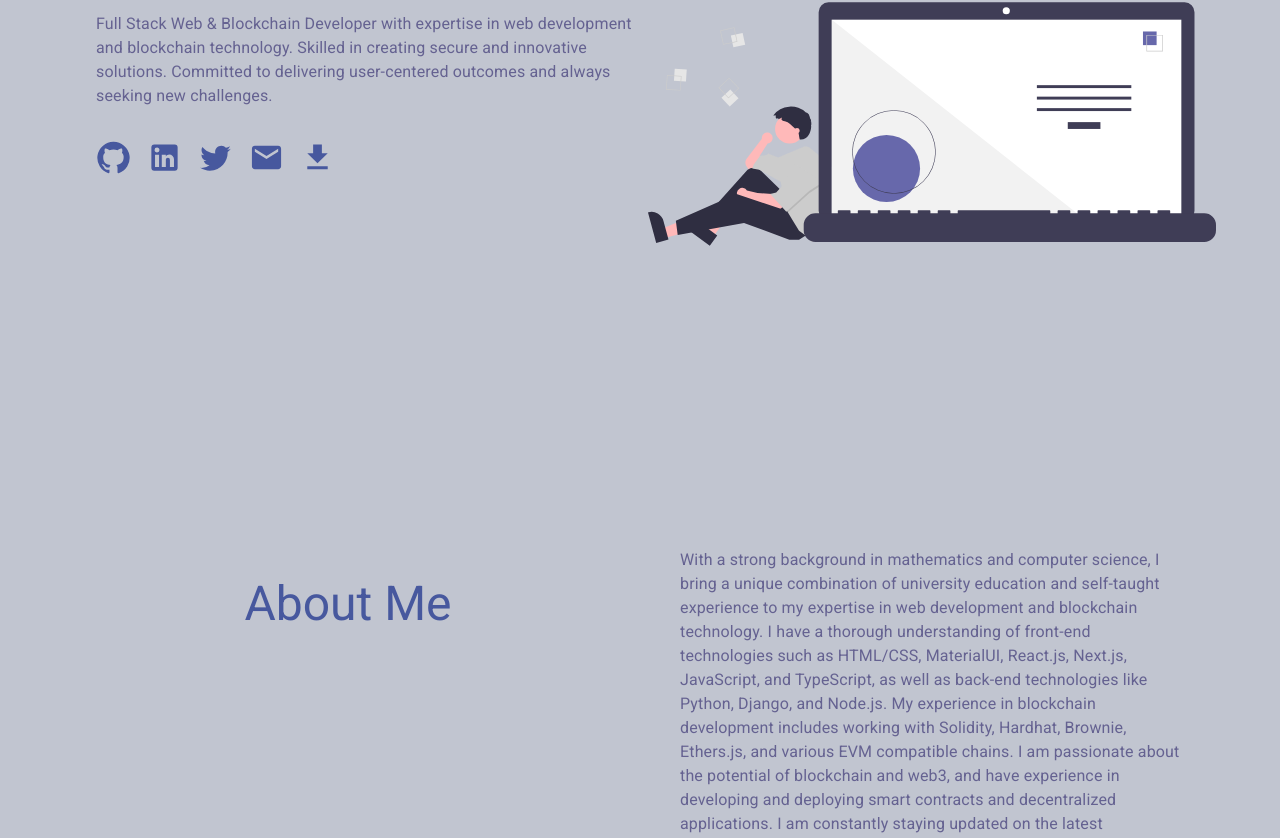
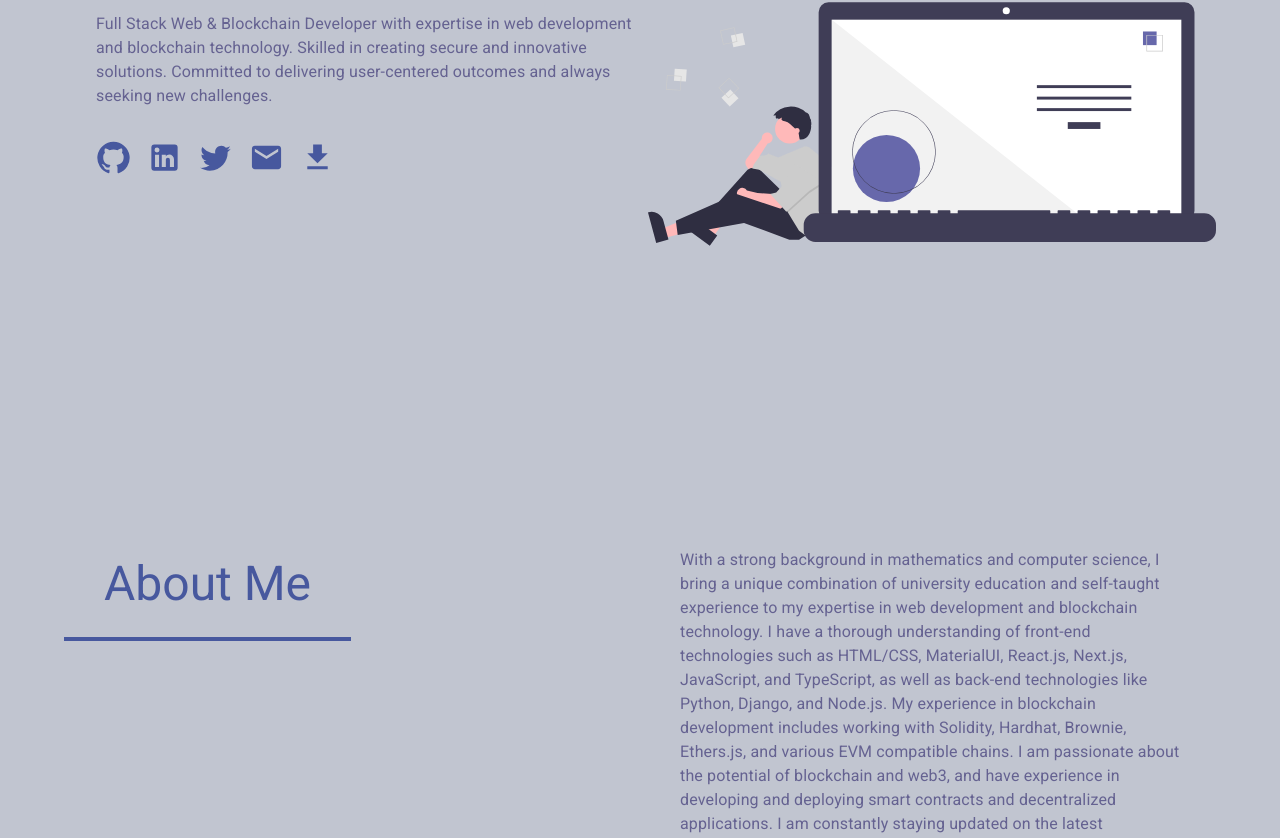
Before and after one commit to hthuku95/portfolio_two, a React (Create React App) app: page / in a window 1280 px wide. Shown: the part 380-1218 px from the top of the page. Built offline with nearby package versions, Linux system fonts and the light colour scheme.

Commit message:
Added Border to about heading

```diff
--- a/src/components/About.js
+++ b/src/components/About.js
@@ -13,7 +13,18 @@ const About = () =>{
         <Container id='section2' >
             <Grid container spacing={2} columns={16}>
                 <Grid item xs={16} sm={16} md={8} lg={8} xl={8} height='100vh'>
-                    <Typography variant="h3" align='center' sx={{color:'custom.blue',paddingTop:'60px'}} >About Me</Typography>
+                    <Typography variant="h3" align='center' sx={{
+                        color:'custom.blue',
+                        padding: '0 40px',
+                        paddingTop:'40px',
+                        paddingBottom:'25px',
+                        borderBottom: 4,
+                        display: 'inline-block',
+                        width: 'fit-content',
+                        marginBottom: '40px'
+                        }}>
+                            About Me
+                        </Typography>
                     <AboutLogo style={styles.svg}/>
                 </Grid>
                 <Grid item xs={16} sm={16} md={8} lg={8} xl={8} >
```
